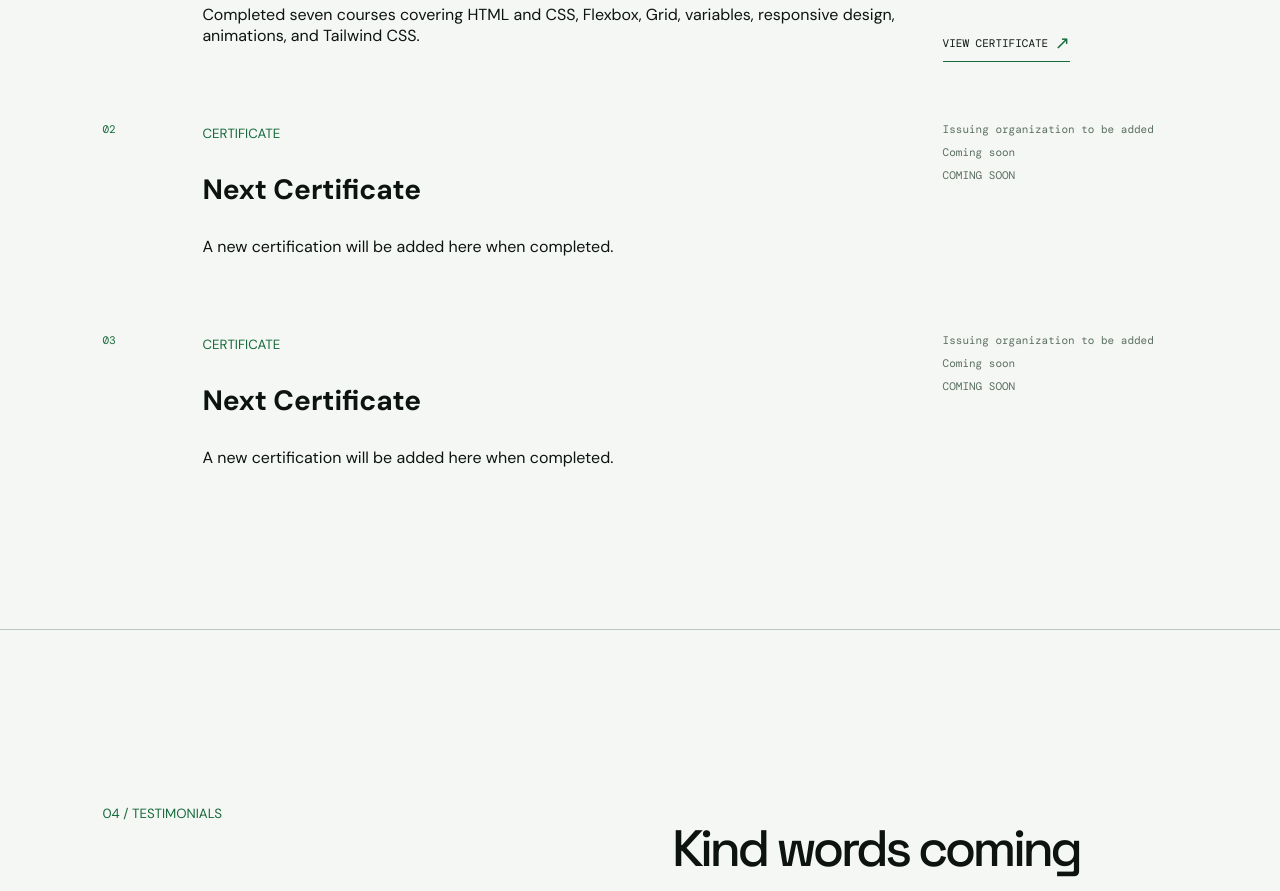
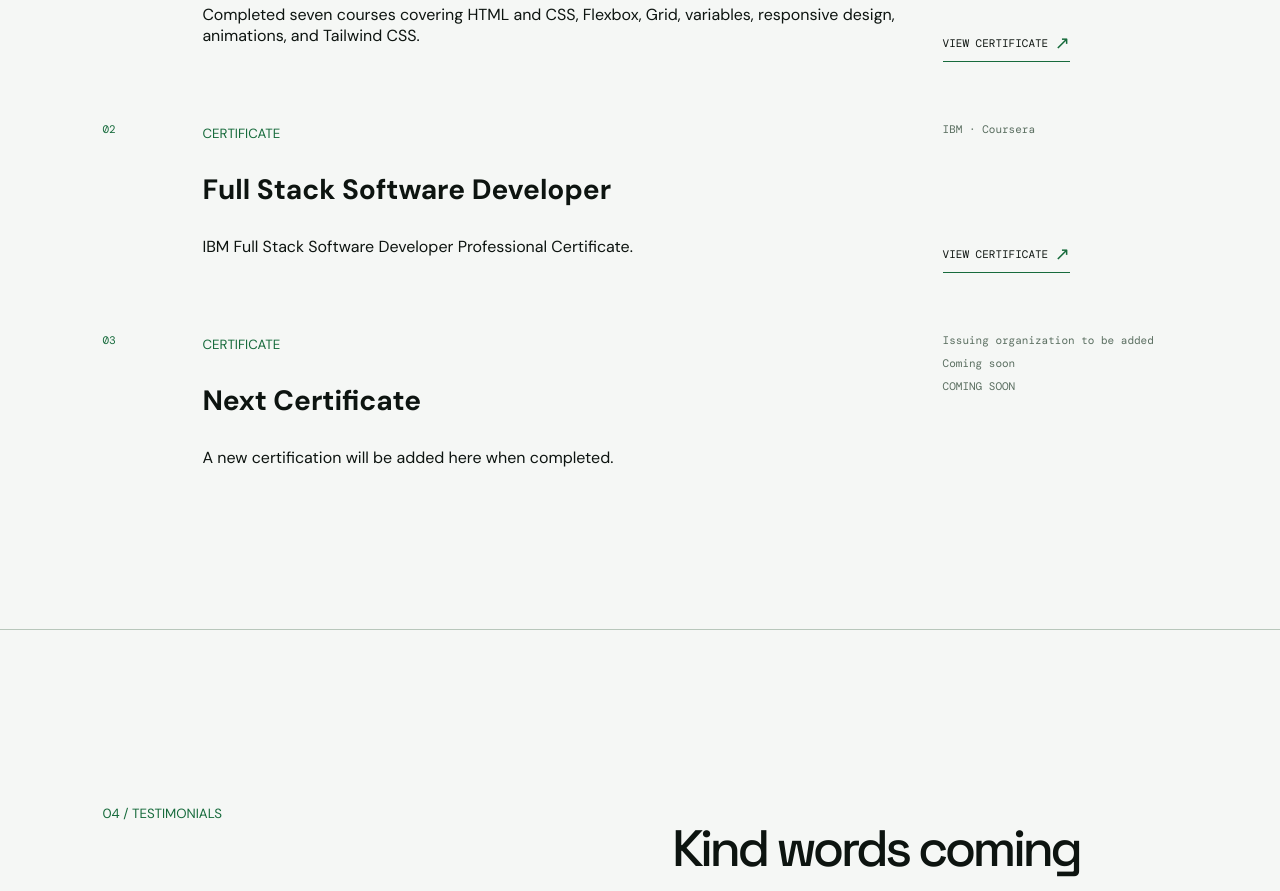
Before and after one commit to bmtonga/myportfolio, a React (Vite) app: page / in a window 1280 px wide. Shown: the part 3440-4331 px from the top of the page. Built offline with nearby package versions, Linux system fonts and the light colour scheme.

Commit message:
fix: update script source in index.html and modify certificate details in Certificates component

```diff
--- a/src/components/Certificates/Certificates.jsx
+++ b/src/components/Certificates/Certificates.jsx
@@ -10,11 +10,10 @@ const certificates = [
     credential: 'https://coursera.org/verify/specialization/H9TYB6XOVQD0',
   },
   {
-    title: 'Next Certificate',
-    issuer: 'Issuing organization to be added',
-    date: 'Coming soon',
-    description: 'A new certification will be added here when completed.',
-    credential: null,
+    title: 'Full Stack Software Developer',
+    issuer: 'IBM · Coursera',
+    description: 'IBM Full Stack Software Developer Professional Certificate.',
+    credential: 'https://coursera.org/share/2a2099af4735920b6db3e786cec6d403',
   },
   {
     title: 'Next Certificate',
@@ -40,7 +39,7 @@ export default function Certificates() {
             </div>
             <aside>
               <span>{certificate.issuer}</span>
-              <span>{certificate.date}</span>
+              {certificate.date && <span>{certificate.date}</span>}
               {certificate.credential ? (
                 <a href={certificate.credential} target="_blank" rel="noreferrer">
                   VIEW CERTIFICATE <Arrow />
```
Also changed, not shown: 1 other file (tests, documents, lock files or other folders).
